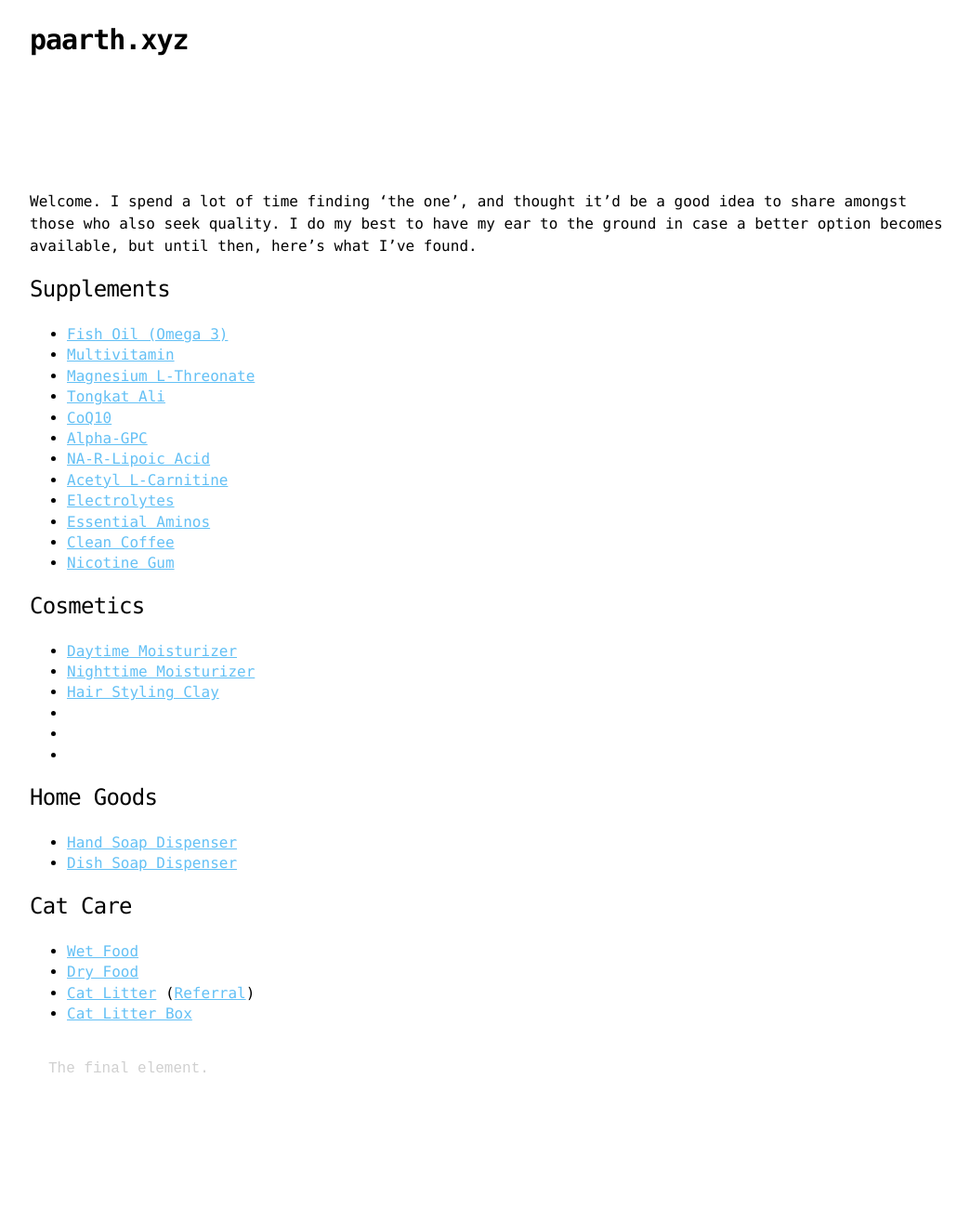
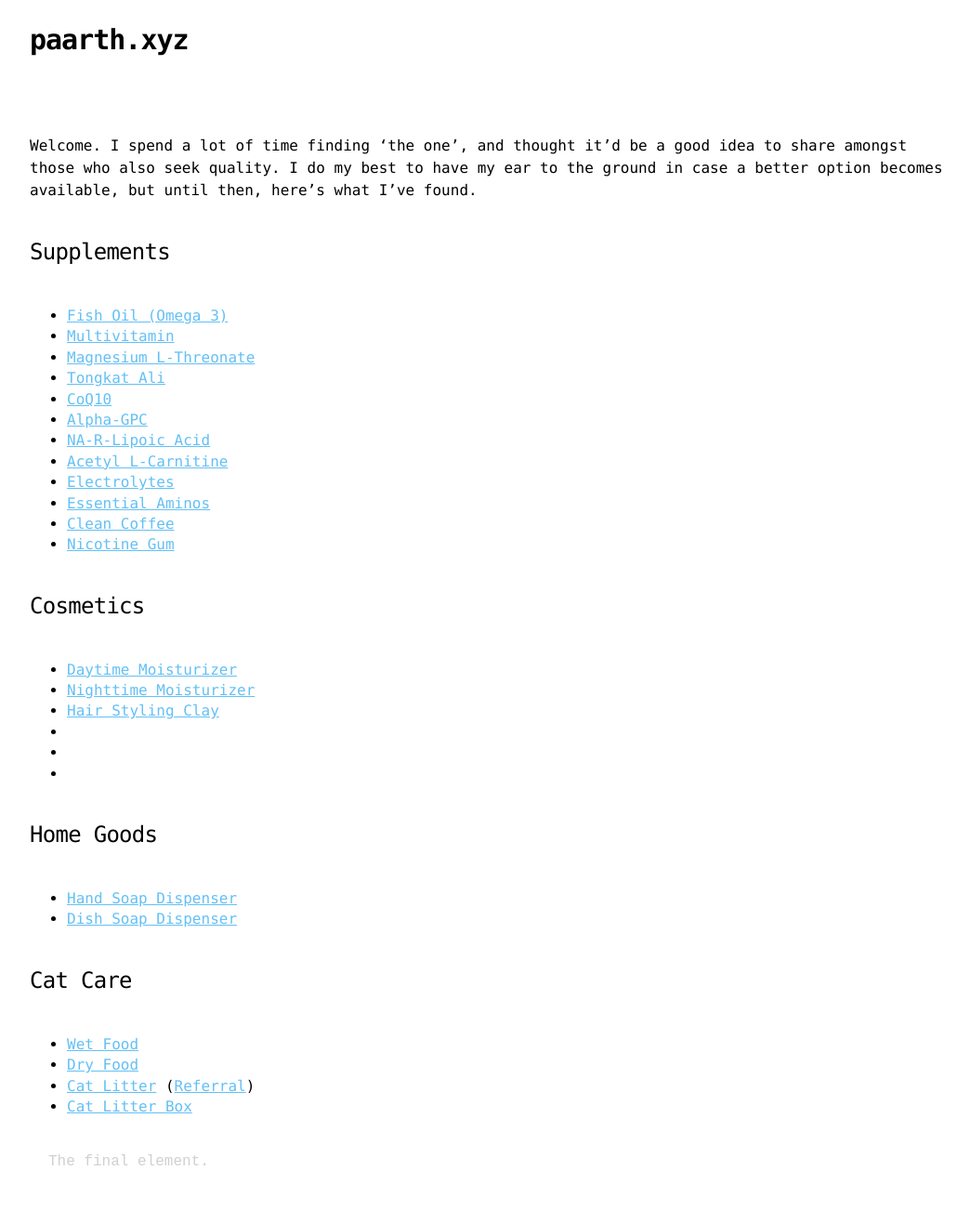
Before and after one commit to paarthxx/xyz, a Jekyll site: the page built from index.md, in a window 1280 px wide. Shown: the whole page at 93% size, without its empty margins (108-1152 px from the left). Built offline with Jekyll 4.4.1, drawn with Linux system fonts in a browser that asks for light colours; the repository's description, which GitHub fills in, is left out; before the commit the page ends 1202 px from its top, so only the background shows below that.

Commit message:
Update jekyll-theme-hacker.scss

```diff
--- a/_sass/jekyll-theme-hacker.scss
+++ b/_sass/jekyll-theme-hacker.scss
@@ -83,7 +83,6 @@ header h2 {
   font-size: 18px;
   font-weight: 300;
   color: #666;
-  padding: 20px 0;
 }
 
 #downloads .btn {
@@ -119,6 +118,7 @@ h1, h2, h3, h4, h5, h6 {
 
 #main_content h2 {
   font-size: 24px;
+  padding: 20px 0;
 }
 
 #main_content h3 {
```
